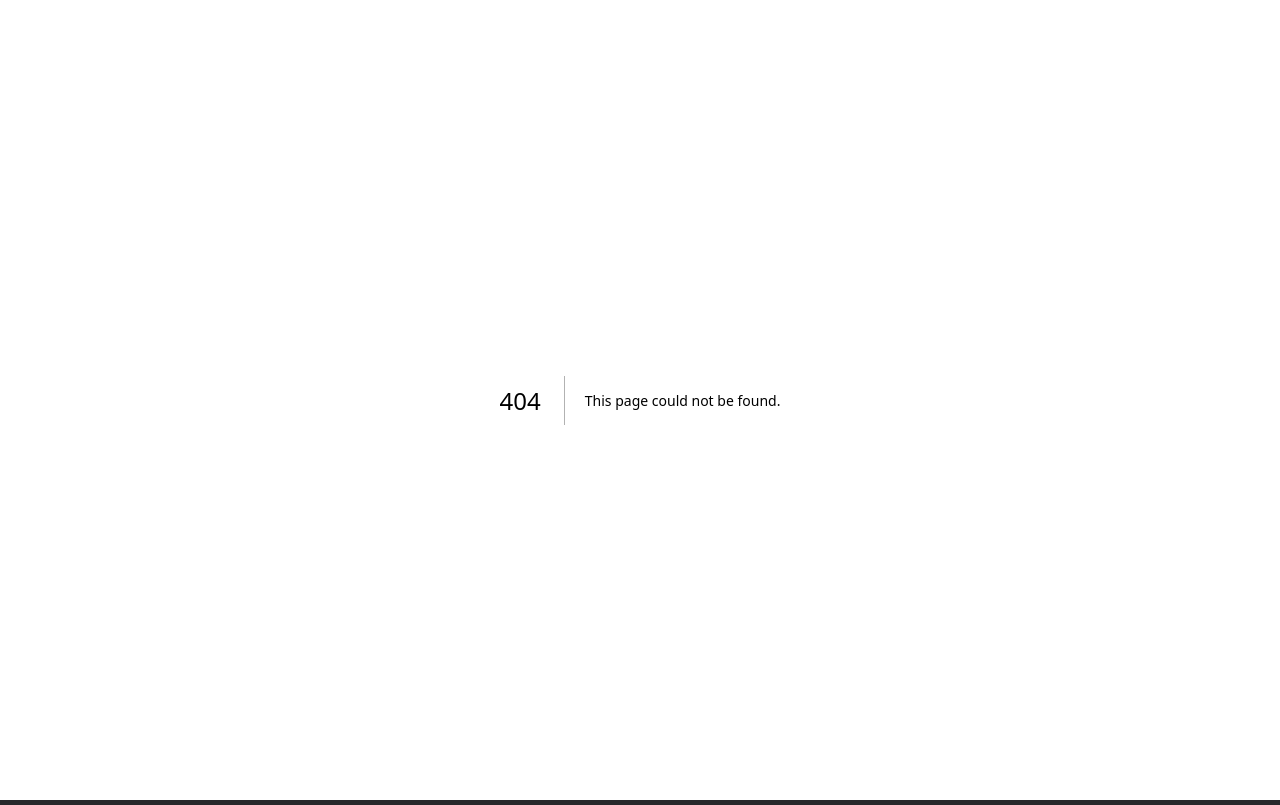
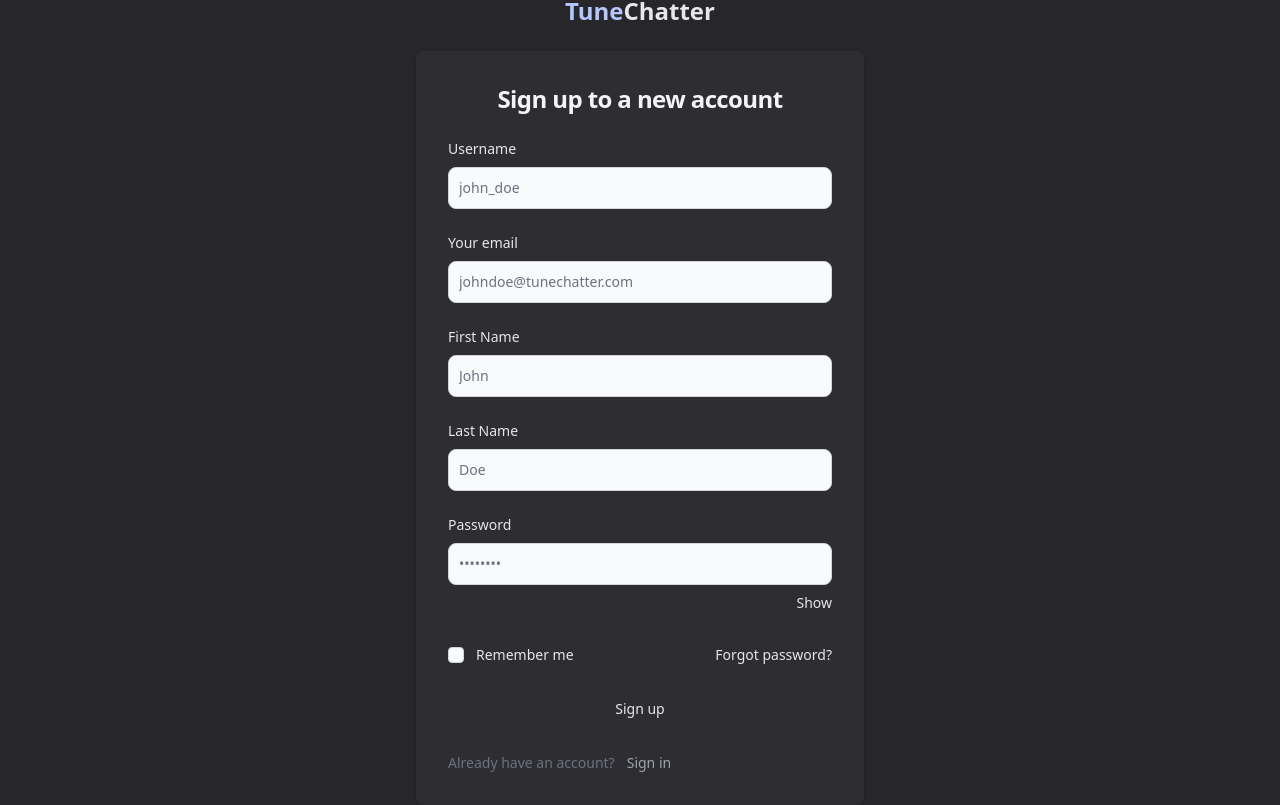
Before and after one commit to Gabriel-Delazeri/front-tunnechatter, a Next.js app: page /signup in a window 1280 px wide. Before the commit this address had no page. Built offline with nearby package versions, Linux system fonts and the light colour scheme.

Commit message:
feat: register

```diff
--- a/src/contexts/AuthContext.tsx
+++ b/src/contexts/AuthContext.tsx
@@ -1,5 +1,5 @@
 import { createContext, useEffect, useState } from 'react'
-import { recoverUserInformation, signInRequest } from '../services/auth';
+import { recoverUserInformation, signInRequest, signUpRequest } from '../services/auth';
 import Router from 'next/router';
 
 import { setCookie, parseCookies, destroyCookie } from 'nookies'
@@ -10,10 +10,19 @@ type AuthContextType = {
     user: User;
     signIn: (data: SignInData) => Promise<void>
     logout: () => void
+    signUp: (data: SignUpData) => Promise<void>
 }
 
 type SignInData = {
     username: string;
+    password: string;
+}
+
+type SignUpData = {
+    username: string;
+    email: string;
+    first_name: string;
+    last_name: string;
     password: string;
 }
 
@@ -59,13 +68,29 @@ export function AuthProvider({ children }) {
         Router.push('/')
     }
 
+    async function signUp({username, email, first_name, last_name, password}: SignUpData) {
+        const { token, user } = await signUpRequest({
+            username, email, first_name, last_name, password
+        })
+
+        setCookie(undefined, 'tunechatter.token', token, {
+            maxAge: 60 * 60 * 1 // 1 hour
+        })
+
+        api.defaults.headers['Authorization'] = `Bearer ${token}`;
+
+        setUser(user)
+
+        Router.push('/')
+    }
+
     function logout() {
         destroyCookie(null, 'tunechatter.token')
         Router.reload()
     }
 
     return (
-        <AuthContext.Provider value={{ user, isAuthenticated, signIn, logout }}>
+        <AuthContext.Provider value={{ user, isAuthenticated, signIn, logout, signUp }}>
             {children}
         </AuthContext.Provider>
     )
--- a/src/pages/index.tsx
+++ b/src/pages/index.tsx
@@ -22,7 +22,7 @@ export const getServerSideProps: GetServerSideProps = async (ctx) => {
     if (!token) {
       return {
         redirect: {
-          destination: '/login',
+          destination: '/signin',
           permanent: false,
         }
       }
--- a/src/pages/login/index.jsx
+++ b/src/pages/signin/index.jsx
@@ -17,7 +17,7 @@ export default function Login() {
           </a>
           <div className="w-full bg-zinc-500 bg-opacity-10 rounded-lg shadow dark:border md:mt-0 sm:max-w-md xl:p-0 dark:bg-gray-800 dark:border-gray-700">
             <div className="p-6 space-y-4 md:space-y-6 sm:p-8">
-              <h1 className="text-xl font-bold leading-tight tracking-tight text-gray-100 md:text-2xl dark:text-white">
+              <h1 className="text-xl font-bold leading-tight flex items-center justify-center tracking-tight text-gray-100 md:text-2xl dark:text-white">
                 Sign in to your account
               </h1>
               <form onSubmit={handleSubmit(handleSign)} className="space-y-4 md:space-y-6" action="#">
@@ -29,7 +29,7 @@ export default function Login() {
                     name="username"
                     id="username"
                     className="bg-gray-50 border border-gray-300 text-gray-900 sm:text-sm rounded-lg focus:ring-primary-600 focus:border-primary-600 block w-full p-2.5 dark:bg-gray-700 dark:border-gray-600 dark:placeholder-gray-400 dark:text-white dark:focus:ring-blue-500 dark:focus:border-blue-500"
-                    placeholder="name@company.com" required={true} />
+                    placeholder="john_doe" required={true} />
                 </div>
                 <div>
                   <label htmlFor="password" className="block mb-2 text-sm font-medium text-gray-200 dark:text-white">Password</label>
@@ -54,9 +54,9 @@ export default function Login() {
                   <a href="#" className="text-sm font-medium text-gray-200 hover:underline dark:text-primary-500">Forgot password?</a>
                 </div>
                 <button type="submit" className="w-full text-gray-200 bg-primary-600 hover:bg-primary-700 focus:ring-4 focus:outline-none focus:ring-primary-300 font-medium rounded-lg text-sm px-5 py-2.5 text-center dark:bg-primary-600 dark:hover:bg-primary-700 dark:focus:ring-primary-800">Sign in</button>
-                {/* <p className="text-sm font-light text-gray-500 dark:text-gray-400">
-                  Don’t have an account yet? <a href="#" className="font-medium text-gray-400 hover:underline dark:text-primary-500">Sign up</a>
-                </p> */}
+                <p className="text-sm font-light text-gray-500 dark:text-gray-400">
+                  Don’t have an account yet? <a href="/signup" className="font-medium text-gray-400 hover:underline dark:text-primary-500">Sign up</a>
+                </p>
               </form>
             </div>
           </div>
--- /dev/null
+++ b/src/pages/signup/index.tsx
@@ -0,0 +1,109 @@
+import { useForm } from 'react-hook-form'
+import { useContext, useState } from 'react';
+import { AuthContext } from '../../contexts/AuthContext';
+
+export default function Signup() {
+    const { register, handleSubmit } = useForm();
+    const { signUp } = useContext(AuthContext)
+    const [showPassword, setShowPassword] = useState(false)
+
+    function handleSignup(data) {
+      signUp(data)
+    }
+
+    function toggleShowPassword(e: any) {
+        e.preventDefault()
+        setShowPassword(!showPassword)
+    }
+
+    return (
+        <div className="flex flex-col items-center justify-center px-6 py-8 mx-auto md:h-screen lg:py-0">
+          <a href="#" className="flex items-center mb-6 text-2xl font-semibold text-gray-900 dark:text-white">
+            <span className="text-indigo-300">Tune</span><span className="text-gray-200">Chatter</span>
+          </a>
+          <div className="w-full bg-zinc-500 bg-opacity-10 rounded-lg shadow dark:border md:mt-0 sm:max-w-md xl:p-0 dark:bg-gray-800 dark:border-gray-700">
+            <div className="p-6 space-y-4 md:space-y-6 sm:p-8">
+              <h1 className="text-xl font-bold flex items-center justify-center leading-tight tracking-tight text-gray-100 md:text-2xl dark:text-white">
+                Sign up to a new account
+              </h1>
+              <form onSubmit={handleSubmit(handleSignup)} className="space-y-4 md:space-y-6" action="#">
+                <div>
+                  <label htmlFor="username" className="block mb-2 text-sm font-medium text-gray-200 dark:text-white">Username</label>
+                  <input
+                    {...register('username')}
+                    type="text"
+                    name="username"
+                    id="username"
+                    className="bg-gray-50 border border-gray-300 text-gray-900 sm:text-sm rounded-lg focus:ring-primary-600 focus:border-primary-600 block w-full p-2.5 dark:bg-gray-700 dark:border-gray-600 dark:placeholder-gray-400 dark:text-white dark:focus:ring-blue-500 dark:focus:border-blue-500"
+                    placeholder="john_doe" required={true} />
+                </div>
+                <div>
+                  <label htmlFor="email" className="block mb-2 text-sm font-medium text-gray-200 dark:text-white">Your email</label>
+                  <input
+                    {...register('email')}
+                    type="text"
+                    name="email"
+                    id="email"
+                    className="bg-gray-50 border border-gray-300 text-gray-900 sm:text-sm rounded-lg focus:ring-primary-600 focus:border-primary-600 block w-full p-2.5 dark:bg-gray-700 dark:border-gray-600 dark:placeholder-gray-400 dark:text-white dark:focus:ring-blue-500 dark:focus:border-blue-500"
+                    placeholder="johndoe@tunechatter.com" required={true} />
+                </div>
+                <div>
+                  <label htmlFor="first_name" className="block mb-2 text-sm font-medium text-gray-200 dark:text-white">First Name</label>
+                  <input
+                    {...register('first_name')}
+                    type="text"
+                    name="first_name"
+                    id="first_name"
+                    className="bg-gray-50 border border-gray-300 text-gray-900 sm:text-sm rounded-lg focus:ring-primary-600 focus:border-primary-600 block w-full p-2.5 dark:bg-gray-700 dark:border-gray-600 dark:placeholder-gray-400 dark:text-white dark:focus:ring-blue-500 dark:focus:border-blue-500"
+                    placeholder="John" required={true} />
+                </div>
+                <div>
+                  <label htmlFor="last_name" className="block mb-2 text-sm font-medium text-gray-200 dark:text-white">Last Name</label>
+                  <input
+                    {...register('last_name')}
+                    type="text"
+                    name="last_name"
+                    id="last_name"
+                    className="bg-gray-50 border border-gray-300 text-gray-900 sm:text-sm rounded-lg focus:ring-primary-600 focus:border-primary-600 block w-full p-2.5 dark:bg-gray-700 dark:border-gray-600 dark:placeholder-gray-400 dark:text-white dark:focus:ring-blue-500 dark:focus:border-blue-500"
+                    placeholder="Doe" required={true} />
+                </div>
+                <div>
+                  <label htmlFor="password" className="block mb-2 text-sm font-medium text-gray-200 dark:text-white">Password</label>
+                  <input
+                    {...register('password')}
+                    type={showPassword ? 'text' : 'password'}
+                    name="password"
+                    id="password"
+                    placeholder="••••••••"
+                    className="bg-gray-50 border border-gray-300 text-gray-900 sm:text-sm rounded-lg focus:ring-primary-600 focus:border-primary-600 block w-full p-2.5 dark:bg-gray-700 dark:border-gray-600 dark:placeholder-gray-400 dark:text-white dark:focus:ring-blue-500 dark:focus:border-blue-500"
+                    required={true} />
+                    <div className="flex items-end justify-end py-2 text-gray-200 text-sm">
+                        <button onClick={toggleShowPassword}>
+                            {showPassword ? 'Hide' : 'Show'}
+                        </button>
+                    </div>
+                </div>
+                <div className="flex items-center justify-between">
+                  <div className="flex items-start">
+                    <div className="flex items-center h-5">
+                      <input id="remember" aria-describedby="remember" type="checkbox" className="w-4 h-4 border border-gray-300 rounded bg-gray-50 focus:ring-3 focus:ring-primary-300 dark:bg-gray-700 dark:border-gray-600 dark:focus:ring-primary-600 dark:ring-offset-gray-800" required={false} />
+                    </div>
+                    <div className="ml-3 text-sm">
+                      <label htmlFor="remember" className="text-gray-200 dark:text-gray-300">Remember me</label>
+                    </div>
+                  </div>
+                  <a href="#" className="text-sm font-medium text-gray-200 hover:underline dark:text-primary-500">Forgot password?</a>
+                </div>
+                <button type="submit" className="w-full text-gray-200 bg-primary-600 hover:bg-primary-700 focus:ring-4 focus:outline-none focus:ring-primary-300 font-medium rounded-lg text-sm px-5 py-2.5 text-center dark:bg-primary-600 dark:hover:bg-primary-700 dark:focus:ring-primary-800">Sign up</button>
+                <div className="text-sm font-light text-gray-500 dark:text-gray-400 flex items-center">
+                <span className="">Already have an account?</span>
+                <a href="/signin" className="font-medium text-gray-400 hover:underline dark:text-primary-500 flex items-center justify-center ml-3">
+                    Sign in
+                </a>
+                </div>
+              </form>
+            </div>
+          </div>
+        </div>
+    )
+}
--- a/src/services/auth.ts
+++ b/src/services/auth.ts
@@ -6,9 +6,28 @@ type SignInRequestData = {
     "password": string;
 }
 
+type SignUpRequestData = {
+    username: string;
+    email: string;
+    first_name: string;
+    last_name: string;
+    password: string;
+}
+
 export async function signInRequest(data: SignInRequestData) {
     const response = await axios.post(
         'http://0.0.0.0:8080/auth/signin', data
+    )
+
+    return {
+        "user" : response.data.user,
+        "token" : response.data.access_token
+    };
+}
+
+export async function signUpRequest(data: SignUpRequestData) {
+    const response = await axios.post(
+        'http://0.0.0.0:8080/auth/signup', data
     )
 
     return {
```
